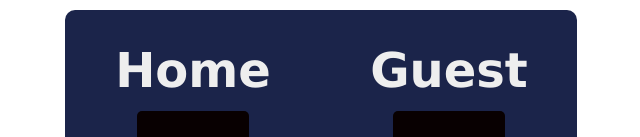
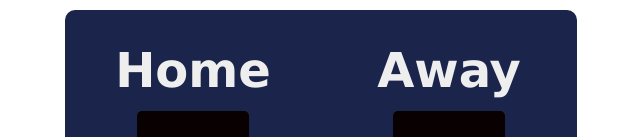
Before and after one commit to ricisonthelake/basketball-scoreboard, a plain HTML site: page index.html in a window 1280 px wide. Shown: the top 137 px of the page, without its empty margins (319-959 px from the left). Drawn offline with Linux system fonts and the light colour scheme.

Commit message:
Update index.html
Changed the "Guest" title to "Away"

```diff
--- a/index.html
+++ b/index.html
@@ -24,7 +24,7 @@
             </div>
         </div>
         <div>
-            <h3 id="home-title">Guest</h3>
+            <h3 id="home-title">Away</h3>
             <div class="guest-score">
                 <h3 id="guestPoints">0</h3>
             </div>
```
